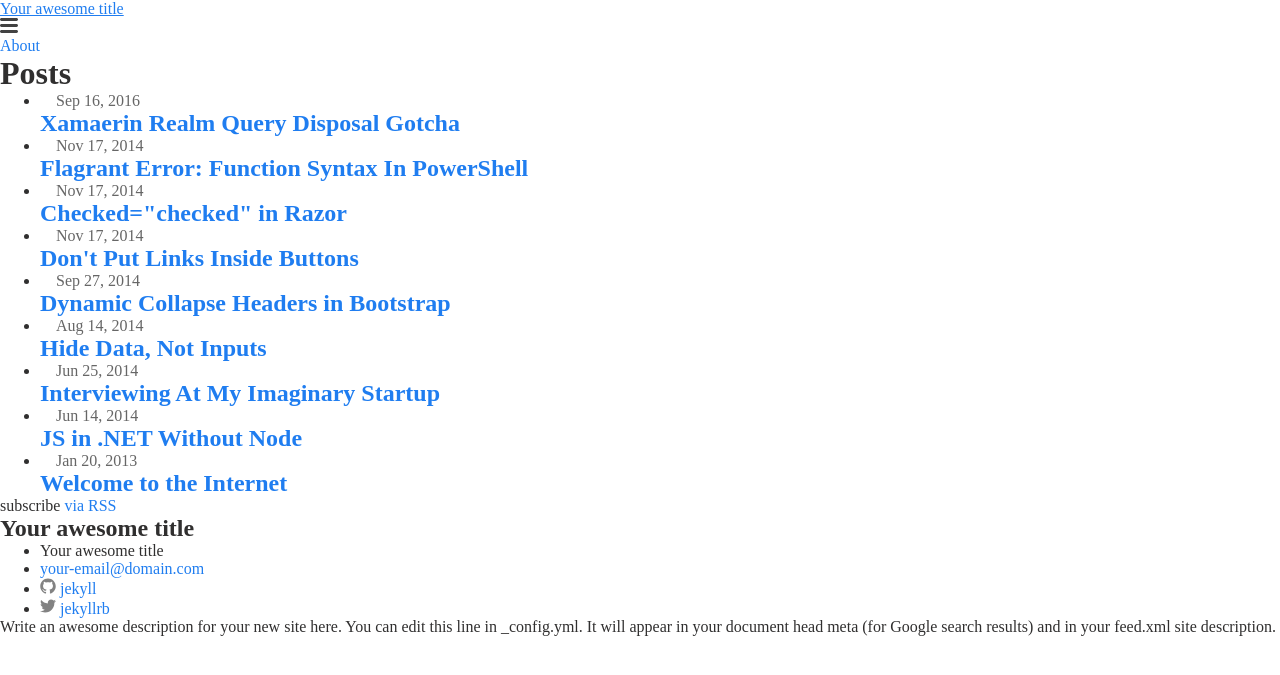
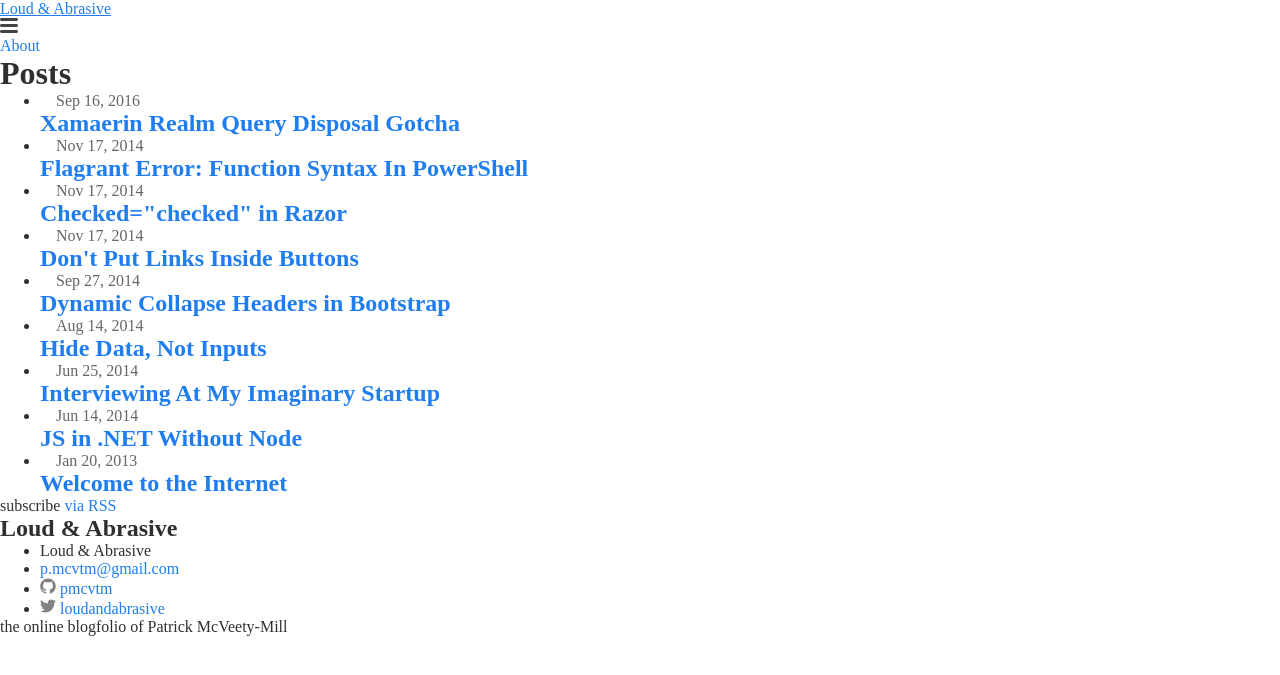
Before and after one commit to pmcvtm/pmcvtm.com, a Jekyll site: the page built from index.md, in a window 1280 px wide. Shown: the top 675 px of the page. Built offline with Jekyll 4.4.1, drawn with Linux system fonts in a browser that asks for light colours.

Commit message:
fix up site config

```diff
--- a/_config.yml
+++ b/_config.yml
@@ -13,16 +13,14 @@
 # you will see them accessed via {{ site.title }}, {{ site.email }}, and so on.
 # You can create any custom variable you would like, and they will be accessible
 # in the templates via {{ site.myvariable }}.
-title: Your awesome title
-email: your-email@domain.com
-description: > # this means to ignore newlines until "baseurl:"
-  Write an awesome description for your new site here. You can edit this
-  line in _config.yml. It will appear in your document head meta (for
-  Google search results) and in your feed.xml site description.
-baseurl: "" # the subpath of your site, e.g. /blog
-url: "" # the base hostname & protocol for your site, e.g. http://example.com
-twitter_username: jekyllrb
-github_username:  jekyll
+title: Loud & Abrasive
+email: p.mcvtm@gmail.com
+description: the online blogfolio of Patrick McVeety-Mill
+baseurl: ""
+url: ""
+twitter_username: loudandabrasive
+github_username:  pmcvtm
+permalink: /:title
 
 # Build settings
 markdown: kramdown
```
